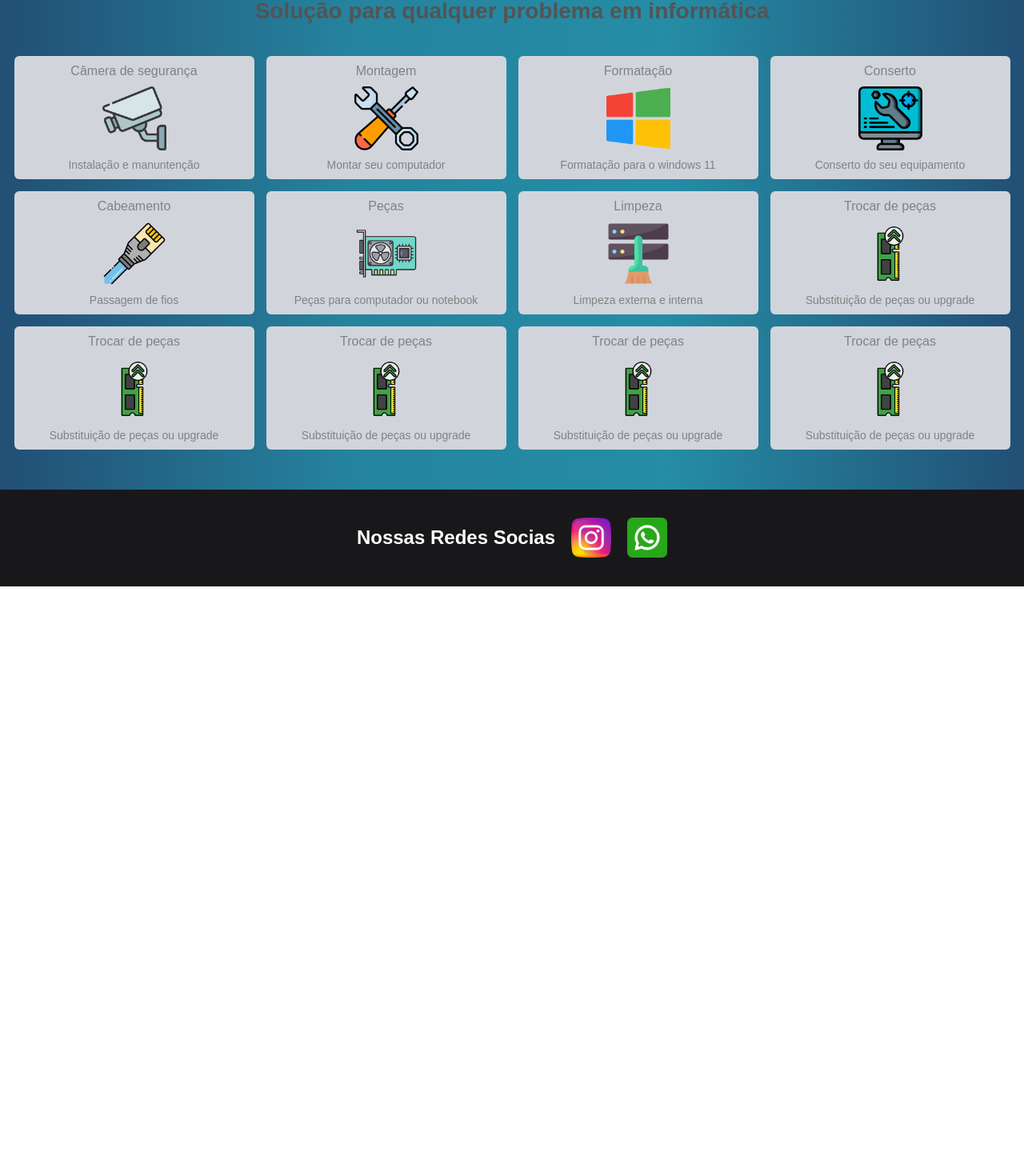
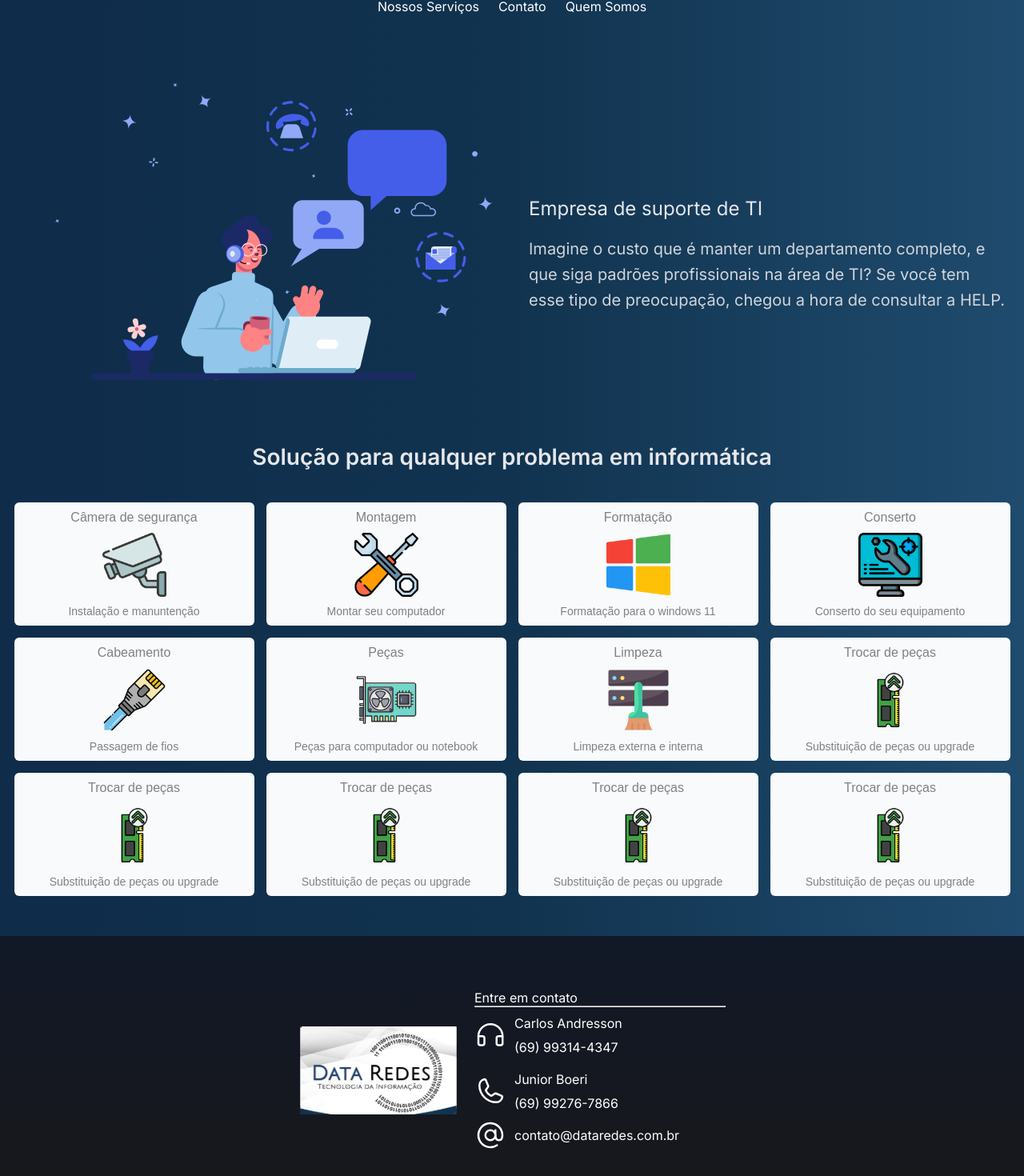
Before and after one commit to ThaisPerez/SiteSuporte, a React (Create React App) app: page / in a window 1280 px wide. Shown: the part 67-1537 px from the top of the page at 80% size. Before the commit the page ends 800 px from the top, so only its background shows below. Built offline with nearby package versions, Linux system fonts and the light colour scheme.

Commit message:
Alteracao no footer

```diff
--- a/public/index.html
+++ b/public/index.html
@@ -5,6 +5,9 @@
     <link rel="icon" href="%PUBLIC_URL%/favicon.ico" />
     <meta name="viewport" content="width=device-width, initial-scale=1" />
     <meta name="theme-color" content="#000000" />
+    <link rel="preconnect" href="https://fonts.googleapis.com">
+<link rel="preconnect" href="https://fonts.gstatic.com" crossorigin>
+<link href="https://fonts.googleapis.com/css2?family=Inter:wght@100;200;300;400;600&display=swap" rel="stylesheet">
     <meta
       name="description"
       content="Web site created using create-react-app"
--- a/src/App.js
+++ b/src/App.js
@@ -10,11 +10,19 @@ import Hardware from './assets/hardware.png'
 import Limpeza from './assets/limpeza.png'
 import Ram from './assets/ram.png'
 import Footer from './components/Footer'
+import Suporte from   './assets/suporte.svg'
 
 function App() {
   return (
     <div className='Container-Global'>
      <Navbar/>
+     <div className='Content'>
+      <img src={Suporte} alt="" />
+      <div className='ContentInfo'>
+      <span>Empresa de suporte de TI</span>
+      <p>Imagine o custo que é manter um departamento completo, e que siga padrões profissionais na área de TI? Se você tem esse tipo de preocupação, chegou a hora de consultar a HELP.</p>
+      </div>
+     </div>
      <div className='Container'>
       <h1>Solução para qualquer problema em informática </h1>
       <div className='Container-Cards'>
--- a/src/components/Cards/styles.css
+++ b/src/components/Cards/styles.css
@@ -1,25 +1,24 @@
-.Card{
+.Card {
   width: 300px; /* Tamanho */
   height: 250; /* Altura */
   display: flex; /* Alinhamento  */
   flex-direction: column; /* Alinhamento em coluna  */
-    align-items: center;   /* Centralizar os elementos */
-    background-color: #d1d5db; /* Cor do fundo */
+  align-items: center; /* Centralizar os elementos */
+  background-color: #f8fafc; /* Cor do fundo */
   color: rgb(130, 129, 129); /* cor do texto */
   font-family: sans-serif; /* Tipo de fonte */
   gap: 10px; /* Separador dos elementos */
   border-radius: 6px; /* Arredondamento das bordas */
   padding: 10px 0px; /* Distanciamento das bordas */
-
 }
-span{
+span {
   font-size: 16px; /* Tamanho da fonte */
 }
-img{
+img {
   width: 80px; /* Tamanho da imagem */
   height: 80px; /* Altura da imagem */
 }
 
-p{
-    font-size: 14px;  /* Tamanho da fonte */
+p {
+  font-size: 14px; /* Tamanho da fonte */
 }
--- a/src/components/Footer/index.jsx
+++ b/src/components/Footer/index.jsx
@@ -1,15 +1,36 @@
-import './styles.css'
-import Instagram from './../../assets/instagram.png'
-import Whatsapp from './../../assets/whatsapp.png'
+import "./styles.css";
+import Footerimg from "./../../assets/footerImg.svg";
+import {Headphones, Phone, At} from 'phosphor-react'
 
-export default function Footer()
-{
-    return(
 
+export default function Footer() {
+  return (
     <div className="Footer">
-          <h1>Nossas Redes Socias </h1>
-        <img src={Instagram} alt="" />
-        <img src={Whatsapp} alt="" />
+         <img src={Footerimg} alt=""/>
+      <div className="FooterInfo">
+        <span>Entre em contato</span>
+        <hr />
+        <div className="Contact">
+          <Headphones size={40}/>
+          <div className="Description">
+            <span>Carlos Andresson</span>
+            <span>(69) 99314-4347</span>
+          </div>
+        </div>
+        <div className="Contact">
+          <Phone size={40}/>
+          <div className="Description">
+            <span>Junior Boeri</span>
+            <span>(69) 99276-7866</span>
+          </div>
+        </div>
+        <div className="Contact">
+          <At size={40}/>
+          <div className="Description">
+            <span>contato@dataredes.com.br</span>
+          </div>
+        </div>
+      </div>
     </div>
-    )
+  );
 }
--- a/src/components/Footer/styles.css
+++ b/src/components/Footer/styles.css
@@ -1,18 +1,36 @@
 .Footer
 {
     width:100%;
-    height: 150px;
-    background: #18181b;
+    height: 335px;
+    background: linear-gradient(0deg, rgba(24,24,27,1) 0%, rgba(17,24,39,1) 100%);
     margin-top: 50px;
     display: flex;
     align-items: center;
     justify-content: center;
     gap: 20px;
     color: white;
+    padding: 2rem;
 
 
 }
+.FooterInfo{
+display: flex;
+flex-direction: column;
+width: 314px;
+
+}
 .Footer img{
-    width: 50px; /* Tamanho da imagem */
-    height: 50px; /* Altura da imagem */
+    width: 200px; /* Tamanho da imagem */
+    height: 110px; /* Altura da imagem */
 }
+.Contact{
+display: flex;
+align-items: center;
+}
+.Description{
+    display: flex;
+    flex-direction: column;
+   gap: 10px;
+   padding: 10px;
+   justify-content: center;
+}
--- a/src/components/Navbar/styles.css
+++ b/src/components/Navbar/styles.css
@@ -2,10 +2,10 @@
     display: flex;
     align-items: center;
     justify-content: center;
-    height: 80px;
-    padding: 0 2 rem;
-    background-color: var(--primaryColor);
+    height: 150px;
+    padding: 2rem;
     color: var(--textColor);
+    width: 100%;
 }
 nav a{
     margin: 0 1rem;
--- a/src/index.css
+++ b/src/index.css
@@ -9,14 +9,45 @@
     --secondaryColor: white;
     --textColor: white;
     font-size: 12px;
-    font-family: sans-serif;
 }
+body{
+    font-family: 'Inter', sans-serif;
+}
+.Content{
+    width: 100%;
+    height: 471px;
+    display: flex;
+
+    }
+.Content img {
+    height: 407px;
+    width: 661px;
+
+}
+.ContentInfo{
+display: flex;
+flex-direction: column;
+justify-content: center;
+max-width: 600px;
+gap: 20px;
+
+}
+.ContentInfo span {
+   font-size: 24px;
+   color: #E5E7EB;
+}
+.ContentInfo p {
+    line-height: 32px;
+    font-size: 20px;
+    color: #D1D5DB;
+}
+
 .Container-Global{
 display:flex;
 flex-direction: column;
 justify-content: space-between;
-height: 100vh;
-background: linear-gradient(90deg, rgba(34,79,117,1) 0%, rgba(37,131,158,1) 34%, rgba(37,141,166,1) 65%, rgba(34,79,117,1) 100%);
+height: 100;
+background: linear-gradient(90deg, rgba(15,44,74,1) 0%, rgba(17,51,79,1) 50%, rgba(31,75,110,1) 100%);
 }
 .Container{
     width: 100%;
@@ -24,9 +55,9 @@ background: linear-gradient(90deg, rgba(34,79,117,1) 0%, rgba(37,131,158,1) 34%,
     flex-direction: column;
     align-items: center;
     font-size: 14px;
-    font-family: sans-serif;
     gap: 40px;
-    color: hsl(0, 0%, 33%);
+    color: #E5E7EB;
+    font-weight: 200;
 }
 .Container-Cards{
     display: flex;
```
Also changed, not shown: site/src/components/Navbar.jsx (deleted, +0 -8 lines), src/assets/footerImg.svg (added), src/assets/suporte.svg (added). Lines whose indentation alone changed are shown as unchanged.
